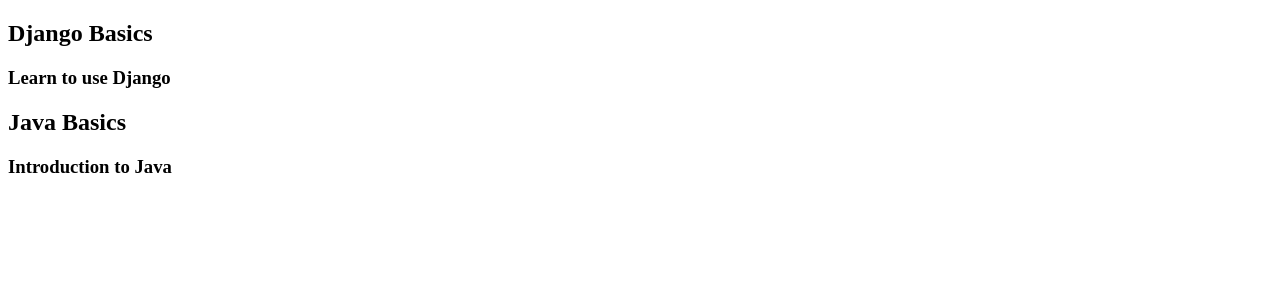
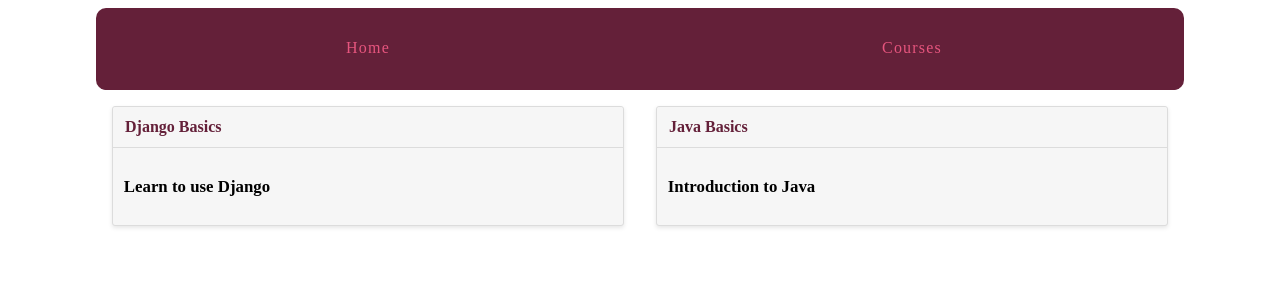
Before and after one commit to MrJnrman/Django, a Django app: page /courses/ in a window 1280 px wide. Shown: the top 300 px of the page. Run offline with Django 3.2, Linux system fonts and the light colour scheme; data comes from the database, SQL or seed files in the repository; both versions use the stored data as it was after the commit.

Commit message:
added url and linked pages together

```diff
--- a/learning_site/courses/models.py
+++ b/learning_site/courses/models.py
@@ -6,12 +6,14 @@
     title = models.CharField(max_length=255)
     description = models.TextField()
 
+
     def __str__(self):
         return self.title
 
 class Step(models.Model):
     title = models.CharField(max_length=225)
     description = models.TextField()
+    content = models.TextField(blank=True, default='')
     order = models.IntegerField(default=0)
     course = models.ForeignKey(Course)
 
--- a/learning_site/courses/templates/courses/course_detail.html
+++ b/learning_site/courses/templates/courses/course_detail.html
@@ -11,7 +11,7 @@
 
         <section>
             {% for step in course.step_set.all %}
-                <h3>{{ step.title }}</h3>
+                <h3><a href="{% url 'courses:step' course_pk=step.course.pk step_pk=step.pk %}">{{ step.title }}</a></h3>
                 {{ step.description }}
             {% endfor%}
         </section>
--- a/learning_site/courses/templates/courses/course_list.html
+++ b/learning_site/courses/templates/courses/course_list.html
@@ -1,13 +1,18 @@
-<!DOCTYPE html>
-<html lang="en">
-<head>
-    <meta charset="UTF-8">
-    <title>Title</title>
-</head>
-<body>
+{% extends 'layout.html' %}
+
+{% block title %}
+    Available Courses
+{% endblock title %}
+
+{% block content %}
+<div class="cards">
     {% for course in courses %}
-        <h2>{{ course.title }}</h2>
-        <h3>{{ course.description }}</h3>
+    <div class="card">
+        <header><a href="{% url 'courses:detail' pk=course.pk %}">{{ course.title }}</a></header>
+        <div class="card-copy">
+            <h3>{{ course.description }}</h3>
+        </div>
+    </div>
     {% endfor %}
-</body>
-</html>
+</div>
+{% endblock content %}
--- a/learning_site/courses/urls.py
+++ b/learning_site/courses/urls.py
@@ -3,6 +3,7 @@
 from .import views
 
 urlpatterns = [
-    url(r'^$', views.course_list),
-    url(r'(?P<pk>\d+)/$', views.course_detail)
+    url(r'^$', views.course_list, name='list'),
+    url(r'(?P<course_pk>\d+)/(?P<step_pk>\d+)/$', views.step_detail, name='step'),
+    url(r'(?P<pk>\d+)/$', views.course_detail, name='detail'),
 ]
--- a/learning_site/courses/views.py
+++ b/learning_site/courses/views.py
@@ -1,7 +1,7 @@
 from django.http import HttpResponse
 from django.shortcuts import render, get_object_or_404
 
-from .models import Course
+from .models import Course,Step
 
 # Create your views here.
 def course_list(request):
@@ -14,3 +14,7 @@
     #  django automatically knows that pk is out primary key and applies to the appropriate field in the course table
     course = get_object_or_404(Course, pk=pk)
     return render(request, 'courses/course_detail.html', {'course': course})
+
+def step_detail(request, course_pk, step_pk):
+    step = get_object_or_404(Step, course_id=course_pk, pk=step_pk)
+    return render(request, 'courses/step_detail.html', {'step': step})
--- a/learning_site/learning_site/urls.py
+++ b/learning_site/learning_site/urls.py
@@ -21,9 +21,9 @@
 from . import views
 
 urlpatterns = [
-    url(r'courses/', include('courses.urls')),
+    url(r'courses/', include('courses.urls', namespace='courses')),
     url(r'^admin/', admin.site.urls),
-    url(r'^$', views.hello_world),  # ^$ means empty string
+    url(r'^$', views.hello_world, name='home'),  # ^$ means empty string
 ]
 
 # checks to see if project is in debug mode
--- a/learning_site/templates/home.html
+++ b/learning_site/templates/home.html
@@ -1,6 +1,6 @@
 {% extends "layout.html" %}
 
-{% block title %} Well hell there!{% endblock title %}
+{% block title %} Well hello there!{% endblock title %}
 
 {% block content %}
     <h1>Welcome</h1>
--- a/learning_site/templates/layout.html
+++ b/learning_site/templates/layout.html
@@ -9,6 +9,10 @@
     </head>
     <body>
         <div class="site-container">
+            <nav>
+                <a href="{% url 'home' %}">Home</a>
+                <a href="{% url 'courses:list' %}">Courses</a>
+            </nav>
             {% block content %}{% endblock content %}
         </div>
     </body>
```
Also changed, not shown: learning_site/courses/templates/courses/step_detail.html (added, +14 -0 lines), learning_site/db.sqlite3.
